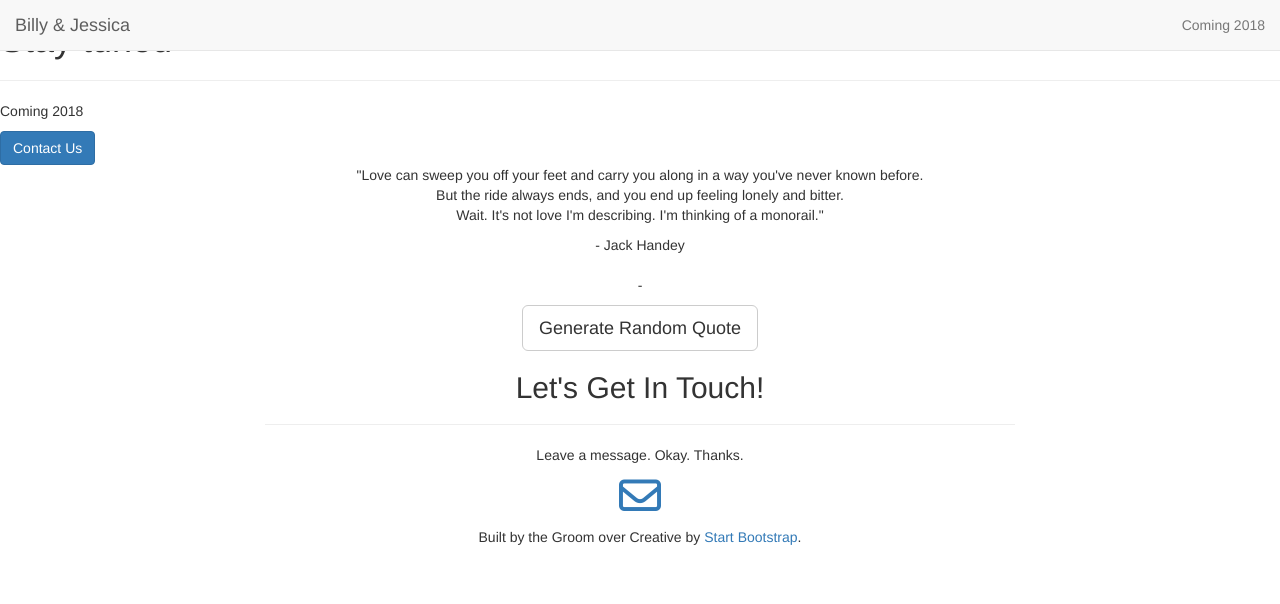
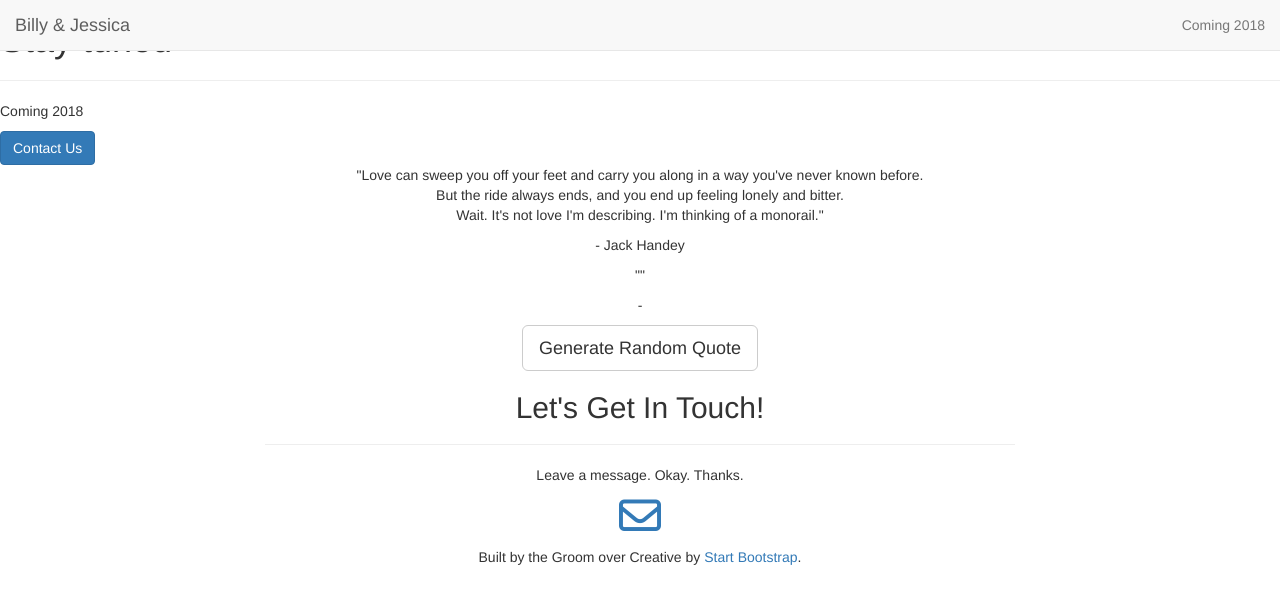
Before and after one commit to notbleh/wed-website, a Jekyll site: the page built from live/index.html, in a window 1280 px wide. Shown: the top 604 px of the page. Built offline with Jekyll 4.4.1, drawn with Linux system fonts in a browser that asks for light colours; nearby versions of some CDN libraries; library files that are not in the unit come from our copies.

Commit message:
Update aside.html

```diff
--- a/_includes/aside.html
+++ b/_includes/aside.html
@@ -10,7 +10,7 @@
     <div class="container text-center">
       <div class="call-to-action">
           <div class="quote-box">
-          <p><span class="quote"></span></p>
+          <p>"<span class="quote"></span>"</p>
           <p class="quote-author">- <span class="author"></span></p>
           <button id="generate-quote" class="btn btn-default btn-lg center-block" type="button">Generate Random Quote</button>
           </div>
```
